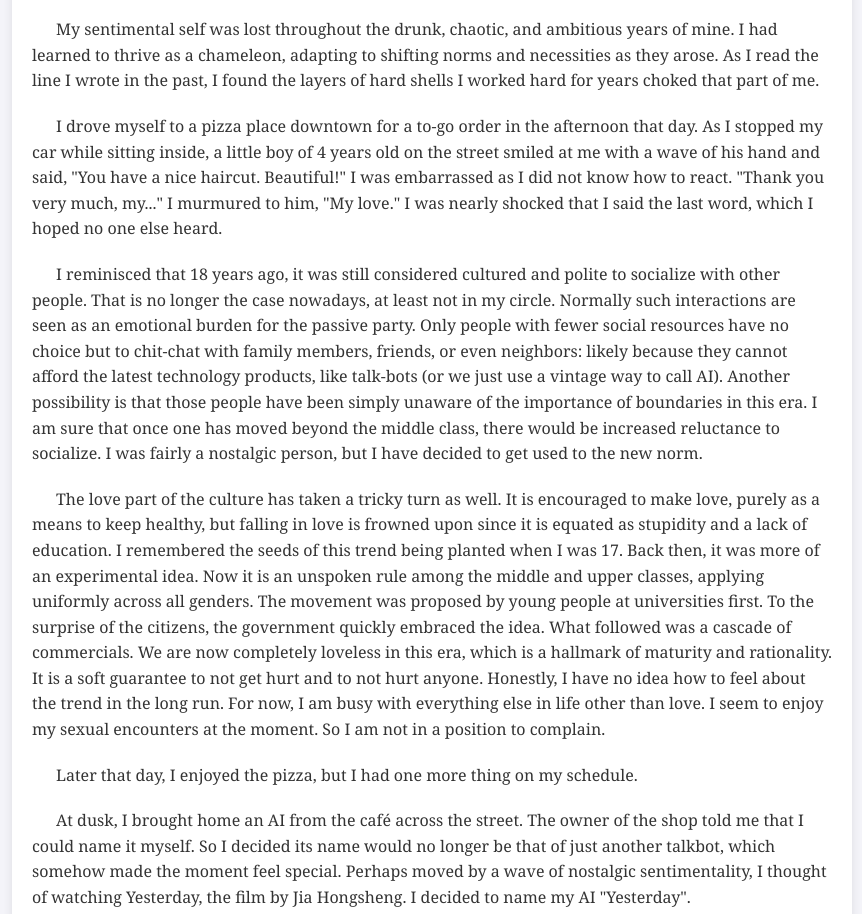
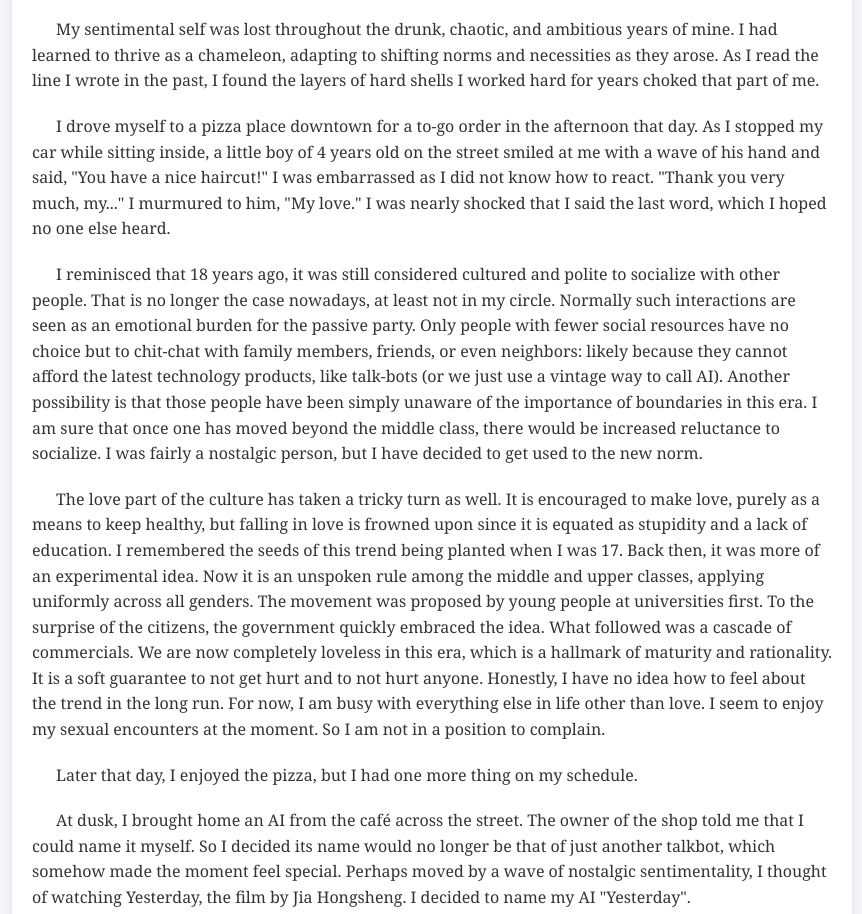
Before and after one commit to yuz120/atomiclock, a plain HTML site: page index.html in a window 1280 px wide. Shown: the part 949-1863 px from the top of the page, without its empty margins (208-1070 px from the left). Drawn offline with Linux system fonts and the light colour scheme.

Commit message:
Update index.html

```diff
--- a/index.html
+++ b/index.html
@@ -100,7 +100,7 @@
  </p>
         <p>My sentimental self was lost throughout the drunk, chaotic, and ambitious years of mine. I had learned to thrive as a chameleon, adapting to shifting norms and necessities as they arose. As I read the line I wrote in the past, I found the layers of hard shells I worked hard for years choked that part of me.
  </p>
-        <p>I drove myself to a pizza place downtown for a to-go order in the afternoon that day. As I stopped my car while sitting inside, a little boy of 4 years old on the street smiled at me with a wave of his hand and said, "You have a nice haircut. Beautiful!" I was embarrassed as I did not know how to react. "Thank you very much, my..." I murmured to him, "My love." I was nearly shocked that I said the last word, which I hoped no one else heard. </p>
+        <p>I drove myself to a pizza place downtown for a to-go order in the afternoon that day. As I stopped my car while sitting inside, a little boy of 4 years old on the street smiled at me with a wave of his hand and said, "You have a nice haircut!" I was embarrassed as I did not know how to react. "Thank you very much, my..." I murmured to him, "My love." I was nearly shocked that I said the last word, which I hoped no one else heard. </p>
 
         <p>I reminisced that 18 years ago, it was still considered cultured and polite to socialize with other people. That is no longer the case nowadays, at least not in my circle. Normally such interactions are seen as an emotional burden for the passive party. Only people with fewer social resources have no choice but to chit-chat with family members, friends, or even neighbors: likely because they cannot afford the latest technology products, like talk-bots (or we just use a vintage way to call AI). Another possibility is that those people have been simply unaware of the importance of boundaries in this era. I am sure that once one has moved beyond the middle class, there would be increased reluctance to socialize. I was fairly a nostalgic person, but I have decided to get used to the new norm.
  </p>
```
